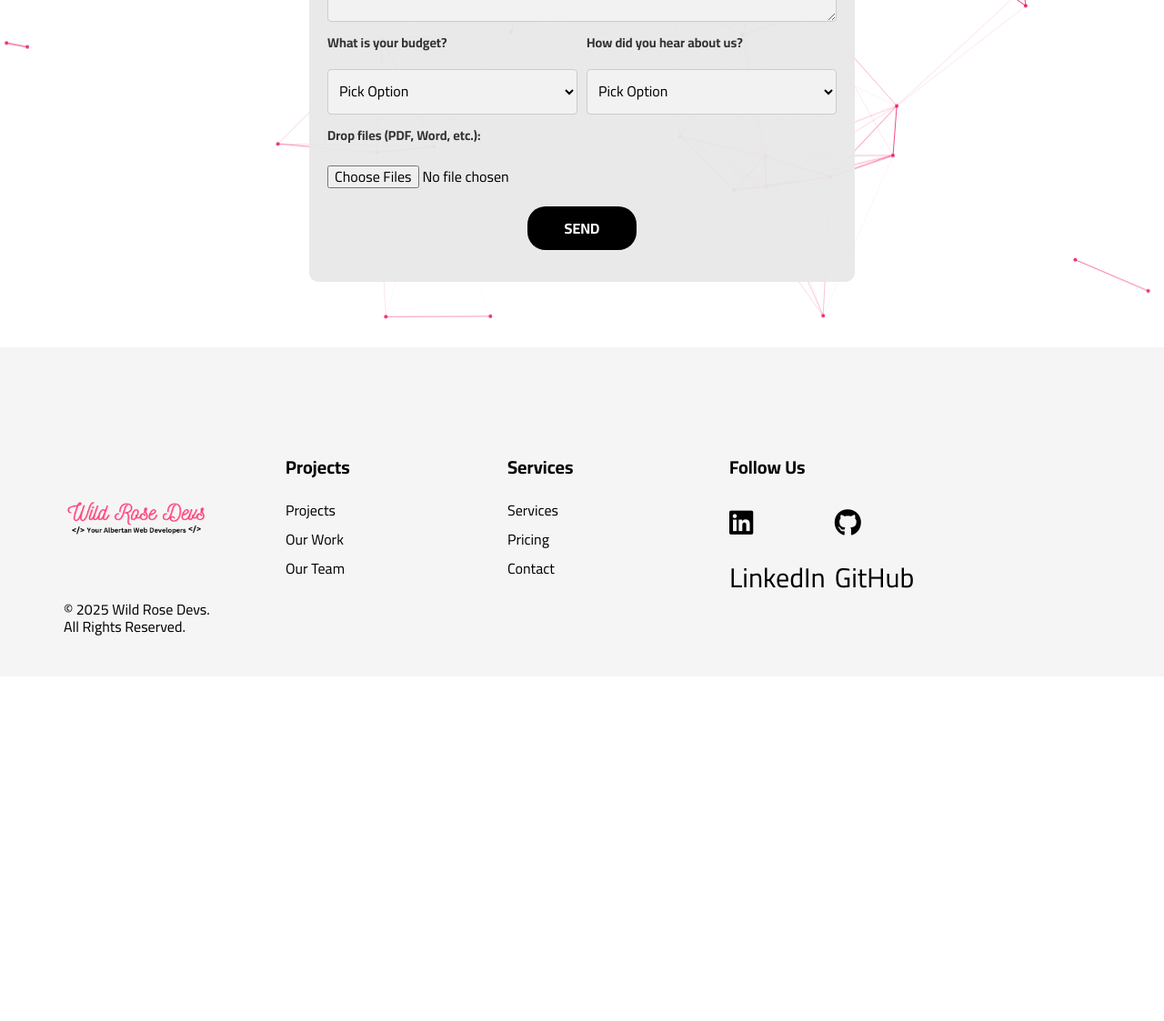
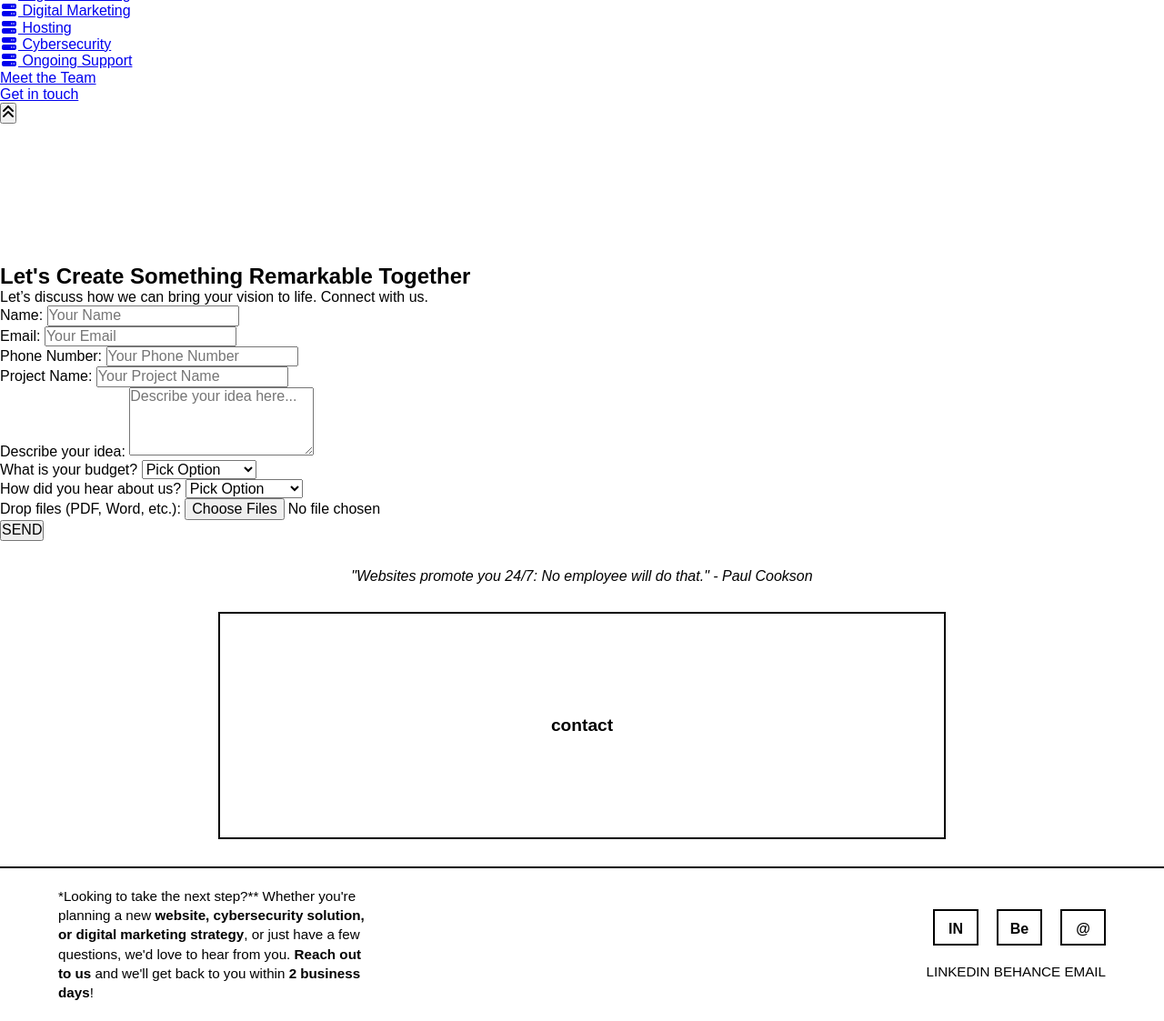
Before and after one commit to WildRoseDevs/WildRoseDevs.github.io, a plain HTML site: page projects.html in a window 1280 px wide. Shown: the part 676-1799 px from the top of the page at 91% size. Before the commit the page ends 1420 px from the top, so only its background shows below. Drawn offline with Linux system fonts and the light colour scheme.

Commit message:
Add files via upload

```diff
--- /dev/null
+++ b/our-work.css
@@ -0,0 +1,142 @@
+* {
+    box-sizing: border-box;
+    margin: 0;
+    padding: 0;
+}
+body {
+    font-family: sans-serif;
+}
+
+.navbar {
+    width: 100%;
+    height: 60px;
+    border-bottom: 2px solid #000;
+    display: flex;
+    align-items: center;
+    justify-content: center;
+    font-weight: bold;
+}
+
+.our-work-title {
+    font-size: 2rem;
+    font-weight: bold;
+    margin: 30px 20px;
+}
+
+.projects-container {
+    display: grid;
+    grid-template-columns: 1fr 1fr;
+    grid-row-gap: 40px;
+    grid-column-gap: 40px;
+    max-width: 900px;
+    width: 90%;
+    margin: 0 auto 30px auto;
+}
+
+.project {
+    display: flex;
+    flex-direction: column;
+    align-items: center;
+}
+
+.img-square {
+    width: 270px;
+    height: 270px;
+    border: 2px solid #000;
+    background-color: #eee;
+    margin-bottom: 10px;
+    display: flex;
+    align-items: center;
+    justify-content: center;
+}
+
+.img-square img {
+    width: 100%;
+    height: 100%;
+    object-fit: cover;
+}
+
+.company-info {
+    text-align: center;
+    font-size: 0.95rem;
+}
+.company-info strong {
+    display: block;
+    margin-bottom: 3px;
+}
+
+.quote {
+    text-align: center;
+    max-width: 600px;
+    width: 90%;
+    margin: 30px auto;
+    font-style: italic;
+}
+
+.contact-box {
+    width: 100%;
+    max-width: 800px;
+    height: 250px;
+    margin: 30px auto;
+    border: 2px solid #000;
+    display: flex;
+    align-items: center;
+    justify-content: center;
+    font-size: 1.2rem;
+    font-weight: bold;
+}
+
+.footer {
+    border-top: 2px solid #000;
+    margin-top: 30px;
+    padding: 20px 0;
+    width: 100%;
+}
+
+.footer-inner {
+    width: 90%;
+    max-width: 1200px;
+    margin: 0 auto;
+    display: flex;
+    justify-content: space-between;
+    align-items: center;
+}
+
+.footer-text {
+    width: 30%;
+    font-size: 0.95rem;
+    line-height: 1.4;
+    text-align: left;
+}
+
+.footer-right {
+    display: flex;
+    flex-direction: column;
+    align-items: flex-end;
+    width: 40%;
+    gap: 10px;
+}
+
+.icon-buttons {
+    display: flex;
+    gap: 20px;
+    margin-bottom: 10px;
+}
+
+.icon-buttons a {
+    display: inline-block;
+    width: 50px;
+    height: 40px;
+    border: 2px solid #000;
+    background: none;
+    text-align: center;
+    line-height: 40px;
+    font-weight: bold;
+    text-decoration: none;
+    color: black;
+}
+
+.footer-links {
+    font-size: 0.95rem;
+    text-align: right;
+}
--- a/projects.html
+++ b/projects.html
@@ -6,7 +6,7 @@
     <meta name="viewport" content="width=device-width, initial-scale=1.0" />
     <title>Company Profile</title>
     <link rel="stylesheet" href="normalize.css" />
-    <link rel="stylesheet" href="style.css" />
+    <link rel="stylesheet" href="our-work.css" />
     <link rel="stylesheet" href="all.min.css" />
     <link rel="preconnect" href="https://fonts.googleapis.com" />
     <link rel="preconnect" href="https://fonts.gstatic.com" crossorigin />
@@ -14,7 +14,6 @@
 </head>
 
 <body>
-
     <!-- Start Header -->
     <div class="header" id="header">
         <div class="container">
@@ -84,9 +83,7 @@
     <!-- Scroll to top button -->
     <button id="scroll-up" onclick="topScroll()"><i class="fa-solid fa-angles-up"></i></button>
 
-    <button>something something</button>
-
-    <div class="splitter4"></div>
+    <div class="splitter1"></div>
 
     <!-- CONTACT SECTION START -->
     <section class="contact-section" id="Contact Section">
@@ -162,58 +159,26 @@
     </section>
     <!-- CONTACT SECTION END -->
 
-    <div class="splitter5"></div>
+    <div class="splitter2"></div>
 
-    <!-- Footer Start -->
+    <div class="quote">"Websites promote you 24/7: No employee will do that." - Paul Cookson</div>
+    <div class="contact-box">contact</div>
     <div class="footer">
-        <div class="container">
-            <div class="list-item">
-                <div class="info">
-                    <!-- Footer Logo or Name -->
-                    <a href="#" class="logo" style="display:inline-flex;align-items:center;">
-                        <img src="./img/Wild-Rose-Devs-Logo.jpg" alt="Wild Rose Devs Logo"
-                            style="max-height:20vh;margin-right:20vh;">
-                    </a>
-                    <p>© 2025 Wild Rose Devs. All Rights Reserved.</p>
+        <div class="footer-inner">
+            <div class="footer-text">*Looking to take the next step?** Whether you're planning a new <strong>website,
+                    cybersecurity solution, or digital marketing strategy</strong>, or just have a few questions, we'd
+                love to hear from you. <strong>Reach out to us</strong> and we'll get back to you within <strong>2
+                    business days</strong>!</div>
+            <div class="footer-right">
+                <div class="icon-buttons">
+                    <a href="https://www.linkedin.com" target="_blank">IN</a>
+                    <a href="https://www.behance.net" target="_blank">Be</a>
+                    <a href="mailto:your@email.com">@</a>
                 </div>
-                <div class="list">
-                    <h3>Projects</h3>
-                    <ul>
-                        <li><a href="#projects">Projects</a></li>
-                        <li><a href="#Our Work">Our Work</a></li>
-                        <li><a href="#our-team">Our Team</a></li>
-                    </ul>
-                </div>
-                <div class="list">
-                    <h3>Services</h3>
-                    <ul>
-                        <li><a href="#services">Services</a></li>
-                        <li><a href="#pricing">Pricing</a></li>
-                        <li><a href="#Contact Section">Contact</a></li>
-                    </ul>
-                </div>
-
-                <div class="list">
-                    <h3>Follow Us</h3>
-                    <ul class="media">
-                        <li>
-                            <a href="https://www.linkedin.com/company/wildrosedevs" target="_blank">
-                                <i class="fab fa-linkedin" style="margin-right:5px;"></i>LinkedIn
-                            </a>
-                        </li>
-                        <li>
-                            <a href="https://github.com/WildRoseDevs" target="_blank">
-                                <i class="fab fa-github" style="margin-right:5px;"></i>GitHub
-                            </a>
-                        </li>
-                    </ul>
-                </div>
+                <div class="footer-links">LINKEDIN BEHANCE EMAIL</div>
             </div>
         </div>
     </div>
-    <!-- Footer End -->
+</body>
 
-    <script src="script.js"></script>
-    <script src="server.js"></script>
-</body>
 </html>
```
